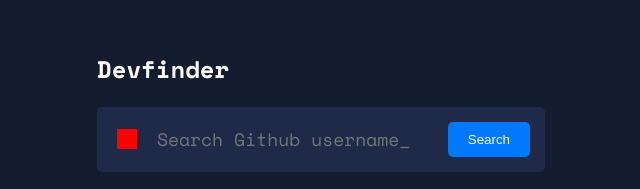
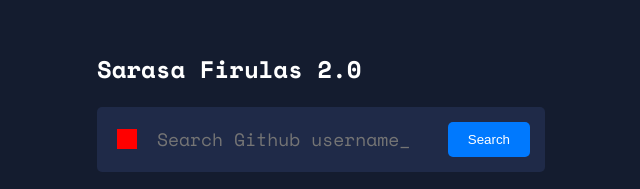
Before and after one commit to adloremipsum/devfinder, a plain HTML site: page index.html in a window 1280 px wide. Shown: the part 113-302 px from the top of the page, without its empty margins (319-959 px from the left). Drawn offline with nearby package versions, Linux system fonts and the light colour scheme.

Commit message:
Sarasa Firulais 2.0

```diff
--- a/index.html
+++ b/index.html
@@ -11,7 +11,7 @@
     <div class="container">
       <div class="wrapper">
         <div class="header">
-          <h1>Devfinder</h1>
+          <h1>Sarasa Firulas 2.0</h1>
         </div>
         <form>
           <label for="search">
```
